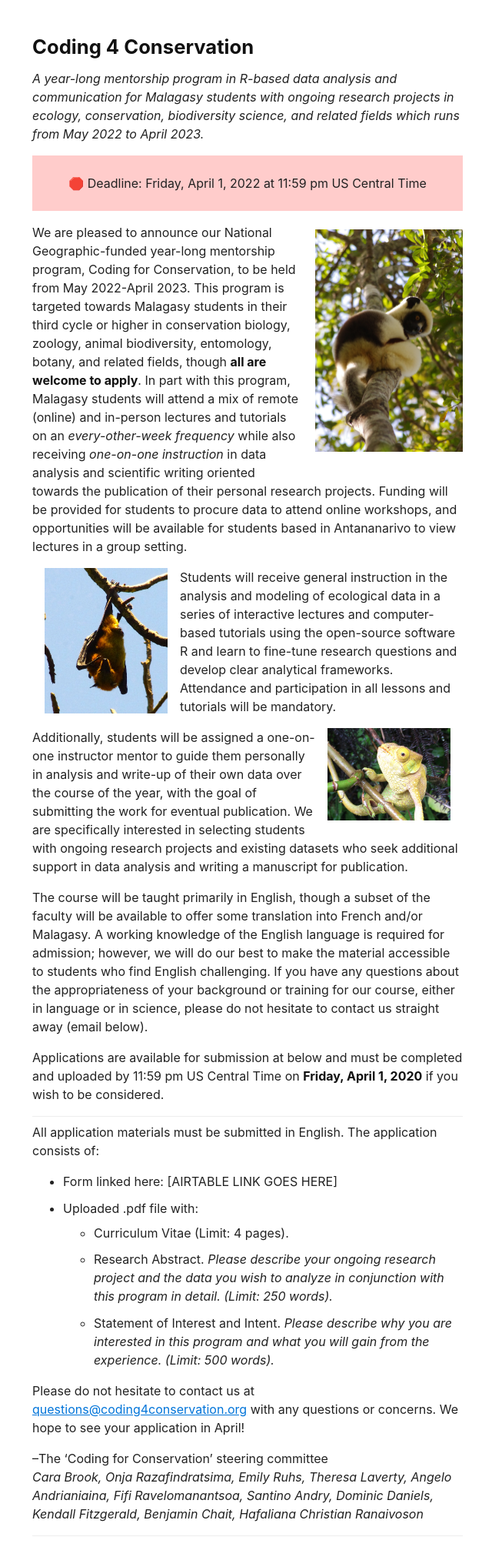
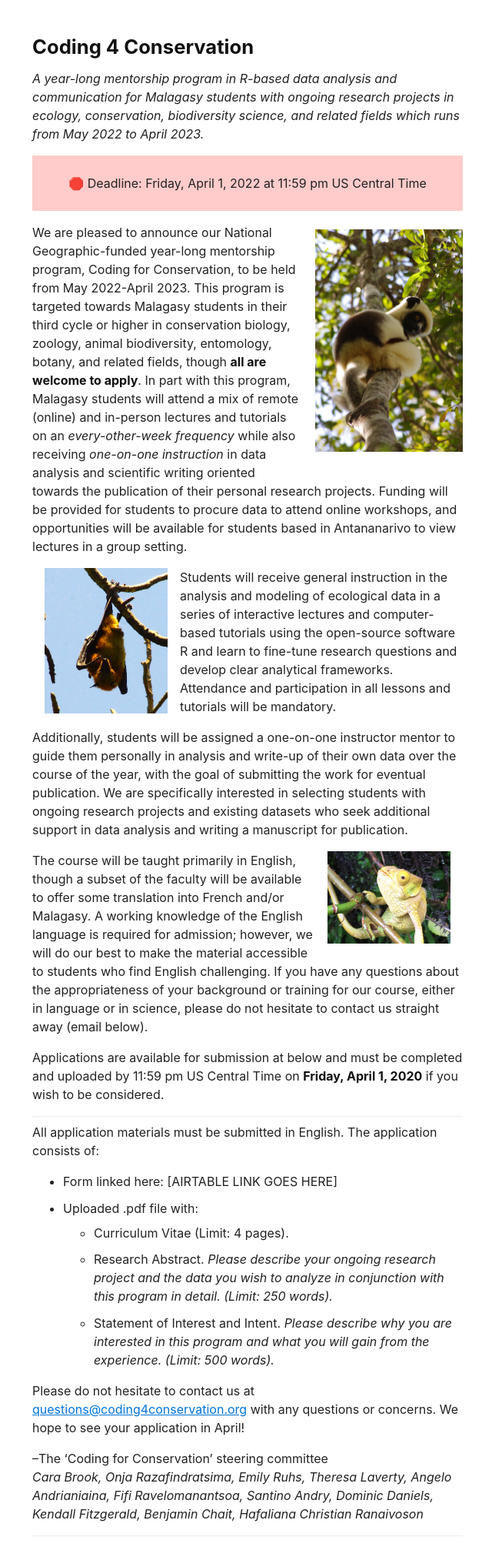
Before and after one commit to brooklabteam/coding4conservation, a Jekyll site: the page built from index.md, in a window 1280 px wide. Shown: the whole page at 77% size, without its empty margins (318-958 px from the left). Built offline with Jekyll 4.4.1, drawn with Linux system fonts in a browser that asks for light colours.

```diff
--- a/index.md
+++ b/index.md
@@ -16,9 +16,9 @@ title: "Coding 4 Conservation"
 
 <p>Students will receive general instruction in the analysis and modeling of ecological data in a series of interactive lectures and computer-based tutorials using the open-source software R and learn to fine-tune research questions and develop clear analytical frameworks. <!-- A preliminary outline of our planned instructional series is available here: link??? //--> Attendance and participation in all lessons and tutorials will be mandatory.</p>
 
+<p>Additionally, students will be assigned a one-on-one instructor mentor to guide them personally in analysis and write-up of their own data over the course of the year, with the goal of submitting the work for eventual publication. We are specifically interested in selecting students with ongoing research projects and existing datasets who seek additional support in data analysis and writing a manuscript for publication. </p>
+
 <img src="assets/img/IMG_1317.JPG" style="float: right; width: 60%; max-width: 10em; margin: 0 1em 1em 1em;" />
-
-<p>Additionally, students will be assigned a one-on-one instructor mentor to guide them personally in analysis and write-up of their own data over the course of the year, with the goal of submitting the work for eventual publication. We are specifically interested in selecting students with ongoing research projects and existing datasets who seek additional support in data analysis and writing a manuscript for publication. </p>
 
 <p>The course will be taught primarily in English, though a subset of the faculty will be available to offer some translation into French and/or Malagasy. A working knowledge of the English language is required for admission; however, we will do our best to make the material accessible to students who find English challenging. If you have any questions about the appropriateness of your background or training for our course, either in language or in science, please do not hesitate to contact us straight away (email below).</p>
 
```
